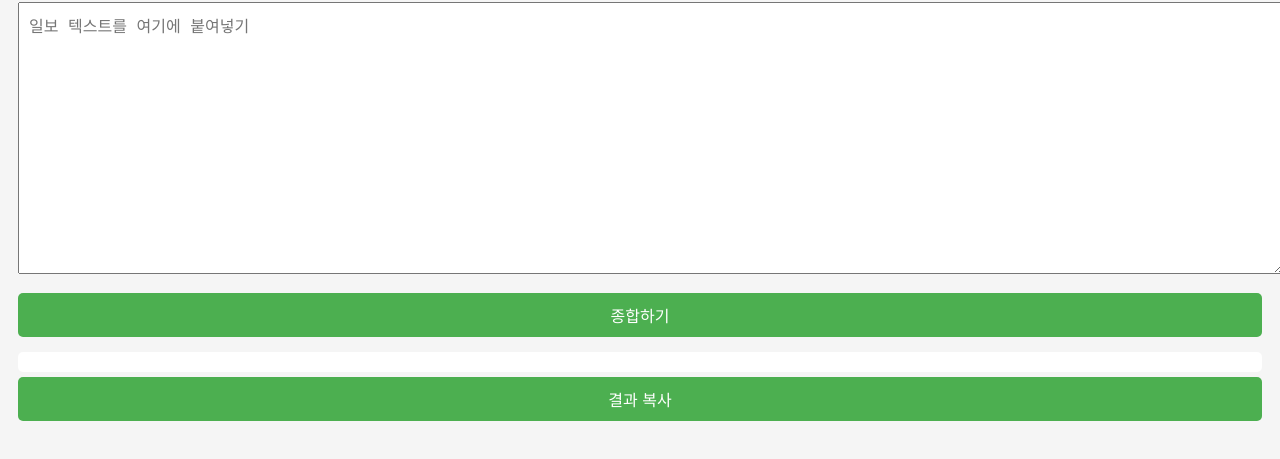
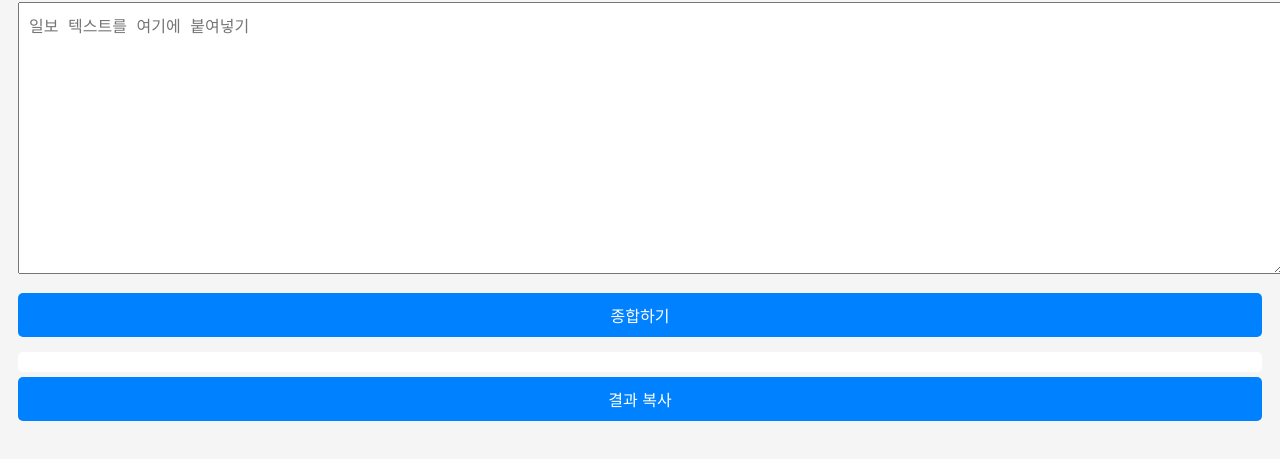
Before and after one commit to 49jtc4htk2-boop/ilbo-jonghap2, a plain HTML site: page index.html in a window 1280 px wide. Shown: the part 81-540 px from the top of the page. Drawn offline with Linux system fonts and the light colour scheme.

Commit message:
Change button color to blue and update hover effect

```diff
--- a/index.html
+++ b/index.html
@@ -8,8 +8,8 @@
 body { font-family: Arial, sans-serif; background: #f5f5f5; padding: 10px; }
 h2 { text-align: center; margin-bottom: 10px; }
 textarea { width: 100%; height: 250px; font-size: 16px; padding: 10px; margin-bottom: 10px; resize: vertical; }
-button { width: 100%; font-size: 16px; padding: 10px; margin: 5px 0; cursor: pointer; border: none; border-radius: 5px; background: #4CAF50; color: white; }
-button:hover { background: #45a049; }
+button { width: 100%; font-size: 16px; padding: 10px; margin: 5px 0; cursor: pointer; border: none; border-radius: 5px; background: #0081ff; color: white; }
+button:hover { background: #0081ff; }
 #result { margin-top: 10px; font-weight: bold; font-size: 18px; background: #fff; padding: 10px; border-radius: 5px; word-break: break-word; }
 </style>
 </head>
```
